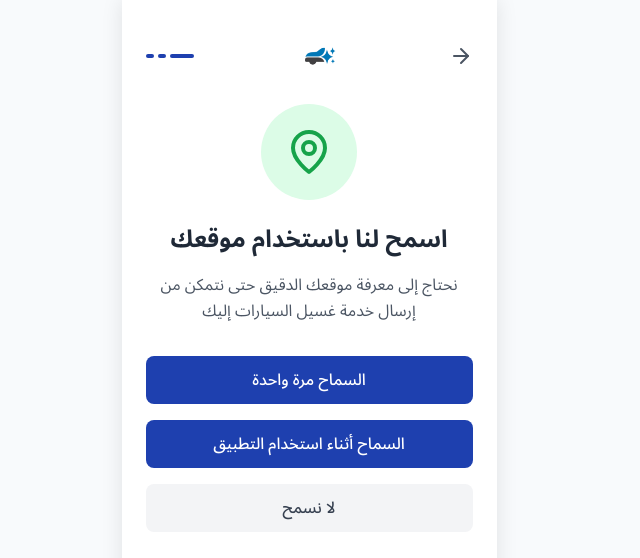
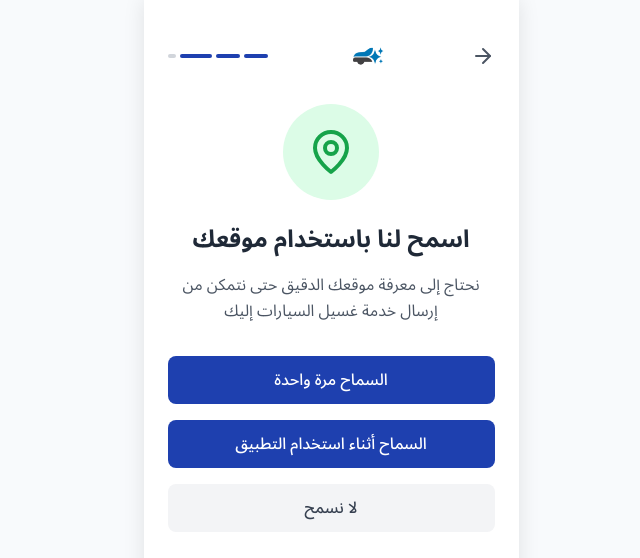
Before and after one commit to lonsieur-bit/prorpo, a React (Vite) app: page /location-permission in a window 1280 px wide. Shown: the top 558 px of the page, without its empty margins (432-1072 px from the left). Built offline with nearby package versions, Linux system fonts and the light colour scheme.

Commit message:
Add progress bar component and update verification pages

```diff
--- a/src/components/LocationPermission.tsx
+++ b/src/components/LocationPermission.tsx
@@ -1,6 +1,7 @@
 import React from 'react';
 import { useNavigate } from 'react-router-dom';
 import { ArrowRight, Car, Sparkles, MapPin } from 'lucide-react';
+import ProgressBar from './ProgressBar';
 
 export default function LocationPermission() {
   const navigate = useNavigate();
@@ -25,11 +26,7 @@ export default function LocationPermission() {
               className="w-8 h-8 object-contain"
             />
           </div>
-          <div className="flex gap-1">
-            <div className="w-6 h-1 bg-primary-600 rounded"></div>
-            <div className="w-2 h-1 bg-primary-600 rounded"></div>
-            <div className="w-2 h-1 bg-primary-600 rounded"></div>
-          </div>
+          <ProgressBar currentStep={2} totalSteps={4} />
         </div>
 
         <div className="flex-1 flex flex-col items-center justify-center text-center">
--- a/src/components/PhoneVerification.tsx
+++ b/src/components/PhoneVerification.tsx
@@ -1,6 +1,7 @@
 import React, { useState } from 'react';
 import { useNavigate } from 'react-router-dom';
 import { ArrowRight } from 'lucide-react';
+import ProgressBar from './ProgressBar';
 
 export default function PhoneVerification() {
   const navigate = useNavigate();
@@ -28,23 +29,7 @@ export default function PhoneVerification() {
             />
           </div>
 
-          {/* Progress indicator */}
-          <div className="flex items-center gap-1">
-            <div className="flex gap-1">
-              <div className="w-2 h-2 bg-primary-600 rounded-full"></div>
-              <div className="w-2 h-2 bg-primary-600 rounded-full"></div>
-              <div className="w-2 h-2 bg-primary-600 rounded-full"></div>
-              <div className="w-2 h-2 bg-primary-600 rounded-full"></div>
-            </div>
-            <div className="flex gap-1 ml-1">
-              <div className="w-1 h-1 bg-gray-300 rounded-full"></div>
-              <div className="w-1 h-1 bg-gray-300 rounded-full"></div>
-              <div className="w-1 h-1 bg-gray-300 rounded-full"></div>
-              <div className="w-1 h-1 bg-gray-300 rounded-full"></div>
-              <div className="w-1 h-1 bg-gray-300 rounded-full"></div>
-              <div className="w-1 h-1 bg-gray-300 rounded-full"></div>
-            </div>
-          </div>
+          <ProgressBar currentStep={0} totalSteps={4} />
         </div>
 
         {/* Content */}
--- a/src/components/PinVerification.tsx
+++ b/src/components/PinVerification.tsx
@@ -1,6 +1,7 @@
 import React, { useState } from 'react';
 import { useNavigate } from 'react-router-dom';
 import { ArrowRight, Car, Sparkles } from 'lucide-react';
+import ProgressBar from './ProgressBar';
 
 export default function PinVerification() {
   const navigate = useNavigate();
@@ -36,11 +37,7 @@ export default function PinVerification() {
               className="w-8 h-8 object-contain"
             />
           </div>
-          <div className="flex gap-1">
-            <div className="w-2 h-1 bg-primary-600 rounded"></div>
-            <div className="w-2 h-1 bg-primary-600 rounded"></div>
-            <div className="w-6 h-1 bg-primary-600 rounded"></div>
-          </div>
+          <ProgressBar currentStep={1} totalSteps={4} />
         </div>
 
         <div className="flex-1">
--- /dev/null
+++ b/src/components/ProgressBar.tsx
@@ -0,0 +1,25 @@
+import React from 'react';
+
+interface ProgressBarProps {
+  currentStep: number;
+  totalSteps: number;
+}
+
+export default function ProgressBar({ currentStep, totalSteps }: ProgressBarProps) {
+  return (
+    <div className="flex items-center gap-1">
+      {Array.from({ length: totalSteps }, (_, index) => (
+        <div
+          key={index}
+          className={`h-1 rounded-full transition-all duration-300 ${
+            index < currentStep
+              ? 'w-6 bg-primary-600'
+              : index === currentStep
+              ? 'w-8 bg-primary-600'
+              : 'w-2 bg-gray-300'
+          }`}
+        />
+      ))}
+    </div>
+  );
+}
```
